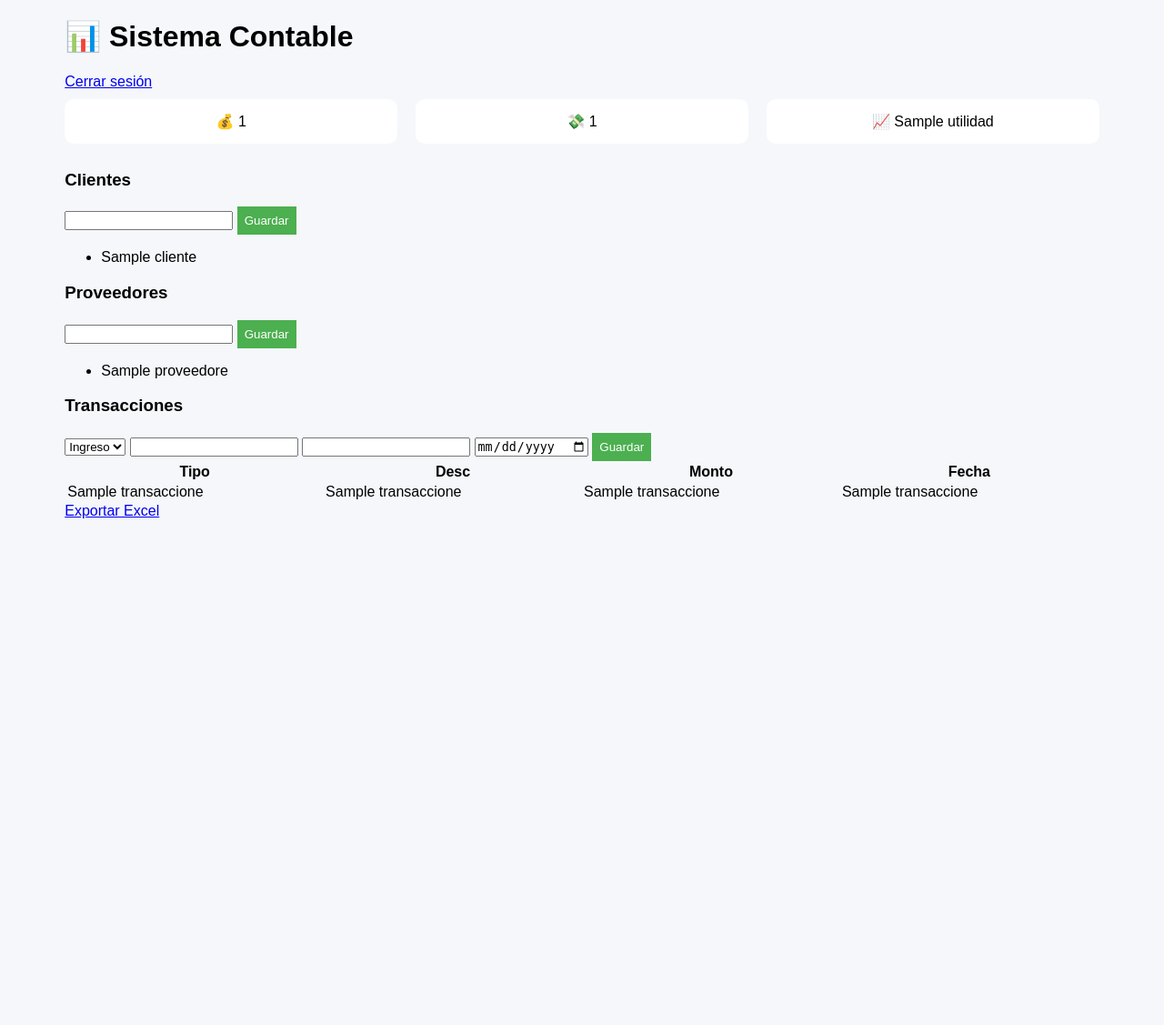
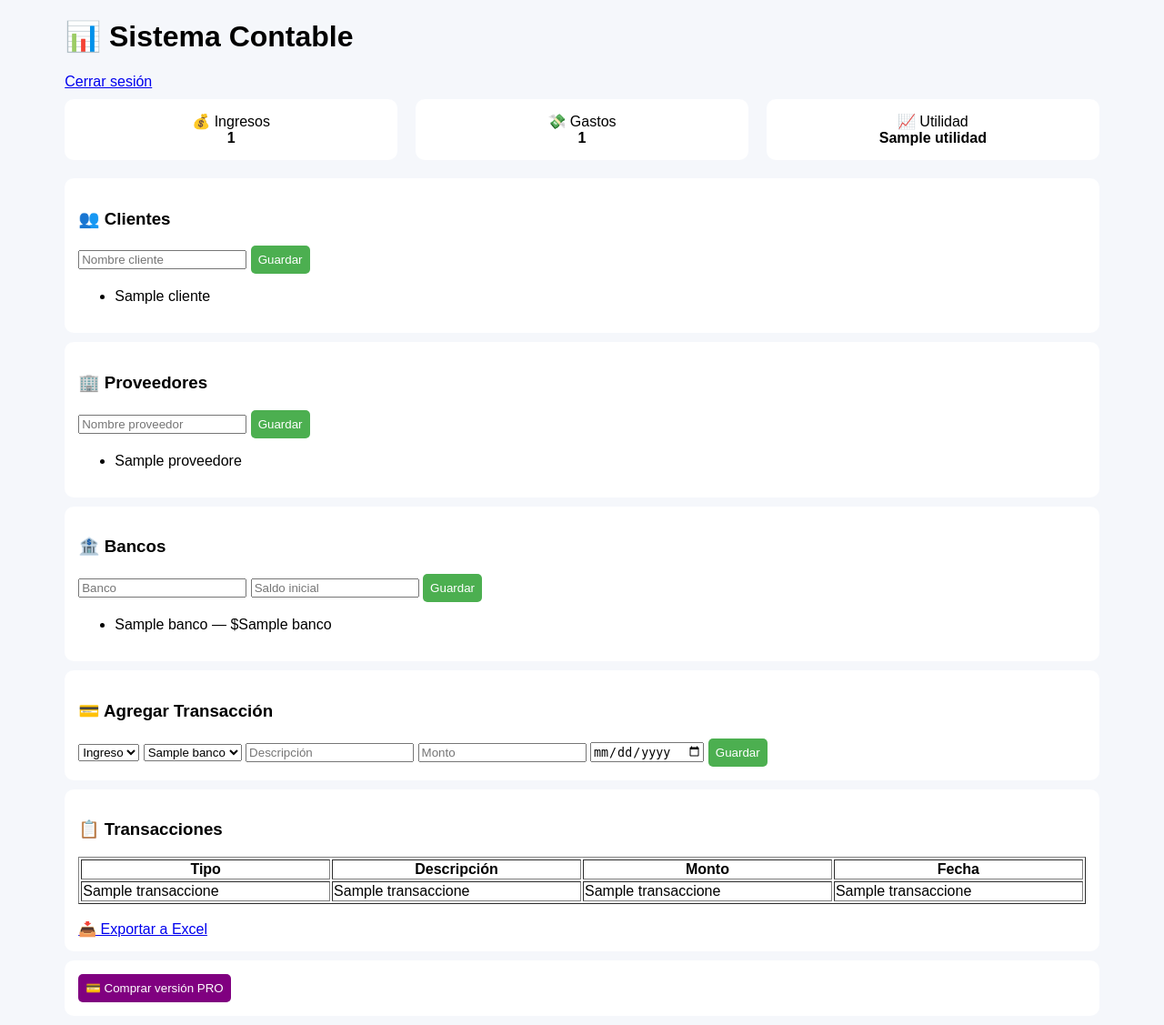
Before and after one commit to dannylix64-ops/sistema-contable, a Flask app: template templates/dashboard.html in a window 1280 px wide. Shown: the whole page at 91% size. Before the commit the page ends 570 px from the top, so only its background shows below. Run offline with Flask 3, Linux system fonts and the light colour scheme; the template is opened without the code that fills it: most values are stand-ins (such as "Sample title", 1, 10 or a date in 2020).

Commit message:
Update dashboard.html

```diff
--- a/templates/dashboard.html
+++ b/templates/dashboard.html
@@ -4,13 +4,46 @@
 <title>Sistema Contable</title>
 
 <style>
-body {font-family: Arial; background:#f5f7fb;}
-.container {width:90%; margin:auto;}
-.card {background:white; padding:15px; margin:10px 0; border-radius:10px;}
-.grid {display:flex; gap:20px;}
-.grid .card {flex:1; text-align:center;}
-button {background:#4CAF50; color:white; border:none; padding:8px;}
-table {width:100%;}
+body {
+    font-family: Arial;
+    background: #f5f7fb;
+}
+
+.container {
+    width: 90%;
+    margin: auto;
+}
+
+.card {
+    background: white;
+    padding: 15px;
+    margin: 10px 0;
+    border-radius: 10px;
+}
+
+.grid {
+    display: flex;
+    gap: 20px;
+}
+
+.grid .card {
+    flex: 1;
+    text-align: center;
+}
+
+button {
+    background: #4CAF50;
+    color: white;
+    border: none;
+    padding: 8px;
+    border-radius: 5px;
+    cursor: pointer;
+}
+
+table {
+    width: 100%;
+    margin-top: 10px;
+}
 </style>
 
 </head>
@@ -22,70 +55,129 @@ table {width:100%;}
 <h1>📊 Sistema Contable</h1>
 <a href="/logout">Cerrar sesión</a>
 
+{% if plan == "free" %}
+<div style="background:orange; padding:10px; margin-top:10px;">
+⚠️ Plan GRATIS — Actualiza para desbloquear funciones
+<a href="/pagar">
+<button>Actualizar</button>
+</a>
+</div>
+{% endif %}
+
+<!-- RESUMEN -->
 <div class="grid">
-<div class="card">💰 {{ total_ingresos }}</div>
-<div class="card">💸 {{ total_gastos }}</div>
-<div class="card">📈 {{ utilidad }}</div>
+<div class="card">💰 Ingresos<br><b>{{ total_ingresos }}</b></div>
+<div class="card">💸 Gastos<br><b>{{ total_gastos }}</b></div>
+<div class="card">📈 Utilidad<br><b>{{ utilidad }}</b></div>
 </div>
 
-<h3>Clientes</h3>
+<!-- CLIENTES -->
+<div class="card">
+<h3>👥 Clientes</h3>
+
 <form method="POST" action="/cliente">
-<input name="nombre">
+<input name="nombre" placeholder="Nombre cliente">
 <button>Guardar</button>
 </form>
 
 <ul>
 {% for c in clientes %}
-<li>{{c[1]}}</li>
+<li>{{ c[1] }}</li>
 {% endfor %}
 </ul>
+</div>
 
-<h3>Proveedores</h3>
+<!-- PROVEEDORES -->
+<div class="card">
+<h3>🏢 Proveedores</h3>
+
 <form method="POST" action="/proveedor">
-<input name="nombre">
+<input name="nombre" placeholder="Nombre proveedor">
 <button>Guardar</button>
 </form>
 
 <ul>
 {% for p in proveedores %}
-<li>{{p[1]}}</li>
+<li>{{ p[1] }}</li>
 {% endfor %}
 </ul>
+</div>
 
-<h3>Transacciones</h3>
+<!-- BANCOS -->
+<div class="card">
+<h3>🏦 Bancos</h3>
+
+<form method="POST" action="/banco">
+<input name="nombre" placeholder="Banco">
+<input name="saldo" placeholder="Saldo inicial">
+<button>Guardar</button>
+</form>
+
+<ul>
+{% for b in bancos %}
+<li>{{ b[1] }} — ${{ b[2] }}</li>
+{% endfor %}
+</ul>
+</div>
+
+<!-- TRANSACCIONES -->
+<div class="card">
+<h3>💳 Agregar Transacción</h3>
 
 <form method="POST" action="/transaccion">
+
 <select name="tipo">
 <option value="ingreso">Ingreso</option>
 <option value="gasto">Gasto</option>
 </select>
 
-<input name="descripcion">
-<input name="monto">
+<select name="banco">
+{% for b in bancos %}
+<option value="{{b[0]}}">{{b[1]}}</option>
+{% endfor %}
+</select>
+
+<input name="descripcion" placeholder="Descripción">
+<input name="monto" placeholder="Monto">
 <input type="date" name="fecha">
 
 <button>Guardar</button>
 </form>
+</div>
 
-<table>
+<!-- TABLA -->
+<div class="card">
+<h3>📋 Transacciones</h3>
+
+<table border="1">
 <tr>
 <th>Tipo</th>
-<th>Desc</th>
+<th>Descripción</th>
 <th>Monto</th>
 <th>Fecha</th>
 </tr>
 
 {% for t in transacciones %}
 <tr>
-<td>{{t[1]}}</td>
-<td>{{t[2]}}</td>
-<td>{{t[3]}}</td>
-<td>{{t[4]}}</td>
+<td>{{ t[1] }}</td>
+<td>{{ t[2] }}</td>
+<td>{{ t[3] }}</td>
+<td>{{ t[4] }}</td>
 </tr>
 {% endfor %}
 </table>
 
-<a href="/exportar">Exportar Excel</a>
+<br>
+
+<a href="/exportar">📥 Exportar a Excel</a>
+</div>
+
+<!-- BOTÓN PAGO -->
+<div class="card">
+<a href="/pagar">
+<button style="background:purple;">💳 Comprar versión PRO</button>
+</a>
+</div>
 
 </div>
 
```
